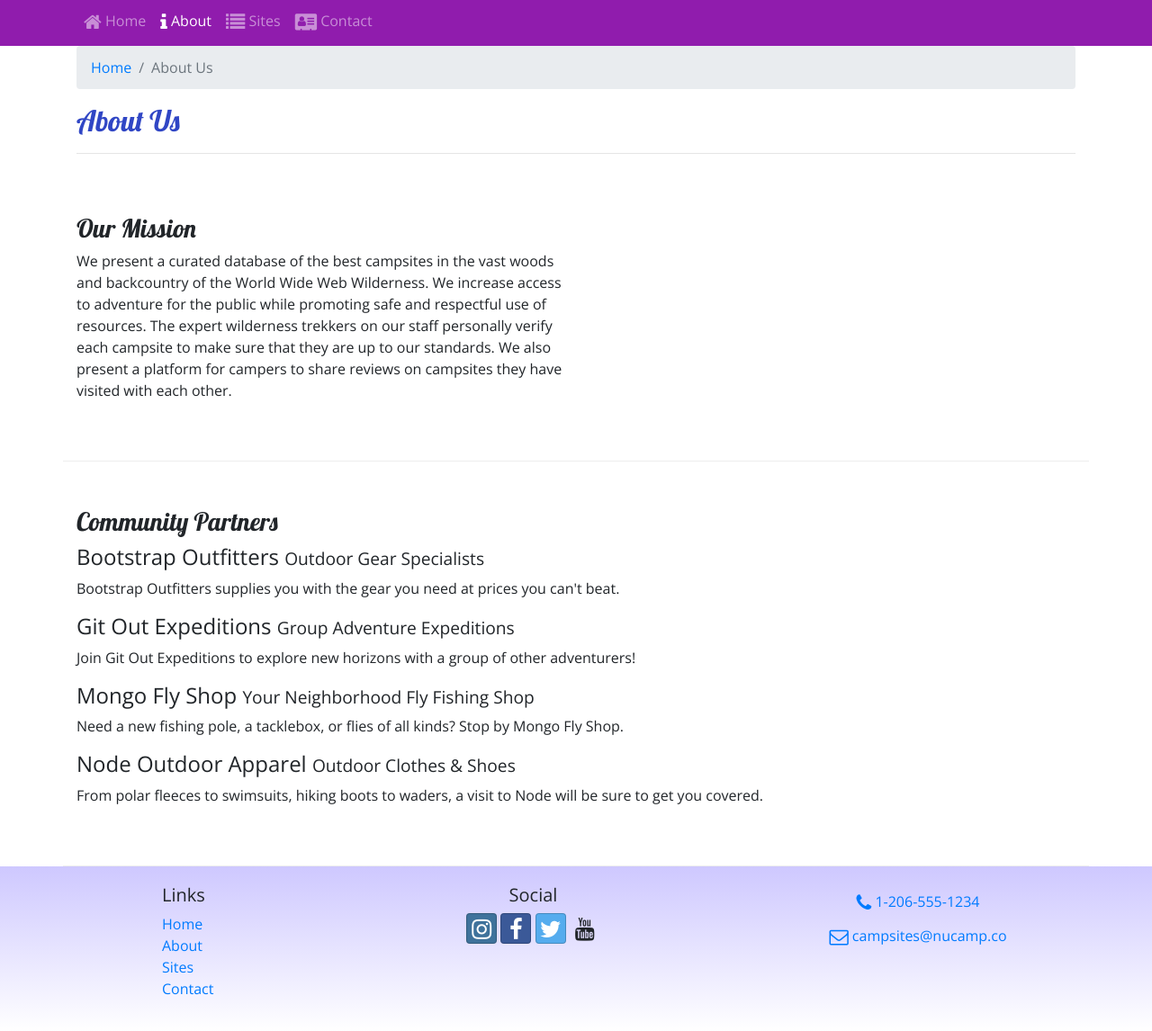
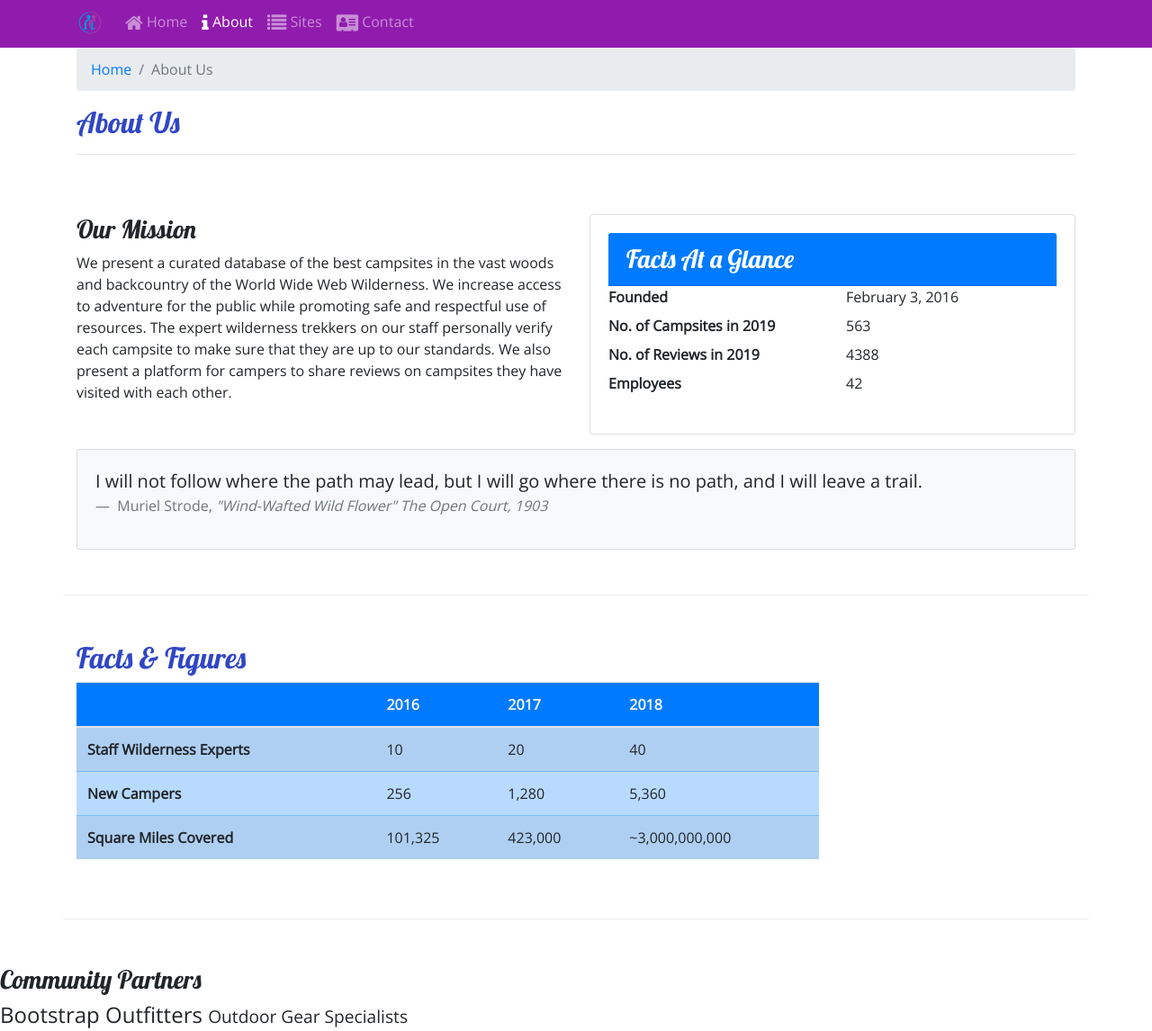
Before and after one commit to Alecazam95/nucamp-boostrap, a website: page aboutus.html in a window 1280 px wide. Shown: the part 167-1313 px from the top of the page at 90% size. Drawn offline with nearby package versions, Linux system fonts and the light colour scheme.

Commit message:
Images and Media

```diff
--- a/aboutus.html
+++ b/aboutus.html
@@ -29,6 +29,9 @@
     <header class="jumbotron jumbotron-fluid">
       <div class="container">
         <div class="row">
+          <div class="col-4 col-sm-3 col-md-2 align-self-center">
+            <a href="index.html"><img src="img/logo.png" class="img-fluid" /></a>
+          </div>
           <div class="col">
             <h1>NuCamp</h1>
             <h2>a better way to camp</h2>
@@ -39,8 +42,11 @@
 
     <nav class="navbar navbar-expand-sm navbar-dark sticky-top">
       <div class="container">
+        <a class="navbar-brand" href="index.html"
+          ><img src="img/logo.png" height="30" width="30"
+        /></a>
     <button
-          class="navbar-toggler ml-auto"
+      class="navbar-toggler"
       type="button"
       data-toggle="collapse"
       data-target="#nucampNavbar"
@@ -99,6 +105,81 @@
             reviews on campsites they have visited with each other.
           </p>
         </div>
+        <div class="col-sm-6">
+          <div class="card">
+            <div class="card-body">
+              <h3 class="card-header bg-primary text-white">
+                Facts At a Glance
+              </h3>
+              <dl class="row">
+                <dt class="col-6">Founded</dt>
+                <dd class="col-6">February 3, 2016</dd>
+                <dt class="col-6">No. of Campsites in 2019</dt>
+                <dd class="col-6">563</dd>
+                <dt class="col-6">No. of Reviews in 2019</dt>
+                <dd class="col-6">4388</dd>
+                <dt class="col-6">Employees</dt>
+                <dd class="col-6">42</dd>
+              </dl>
+            </div>
+          </div>
+        </div>
+        <div class="col">
+          <div class="card bg-light mt-3">
+            <blockquote class="blockquote card-body">
+              <p class="mb-0">
+                I will not follow where the path may lead, but I will go where
+                there is no path, and I will leave a trail.
+              </p>
+              <footer class="blockquote-footer">
+                Muriel Strode,
+                <cite title="Source Title"
+                  >"Wind-Wafted Wild Flower" The Open Court, 1903
+                </cite>
+              </footer>
+            </blockquote>
+          </div>
+        </div>
+      </div>
+
+        <div class="row row-content">
+            <div class="col-sm-9">
+              <h2>Facts &amp; Figures</h2>
+              <div class="table-responsive">
+                <table class="table table-striped">
+                  <thead>
+                    <tr class="bg-primary text-light">
+                      <th></th>
+                      <th>2016</th>
+                      <th>2017</th>
+                      <th>2018</th>
+                    </tr>
+                  </thead>
+                  <tbody class="table-primary">
+                    <tr>
+                      <th>Staff Wilderness Experts</th>
+                      <td>10</td>
+                      <td>20</td>
+                      <td>40</td>
+                    </tr>
+                    <tr>
+                      <th>New Campers</th>
+                      <td>256</td>
+                      <td>1,280</td>
+                      <td>5,360</td>
+                    </tr>
+                    <tr>
+                      <th>Square Miles Covered</th>
+                      <td>101,325</td>
+                      <td>423,000</td>
+                      <td>~3,000,000,000</td>
+                    </tr>
+                  </tbody>
+                </table>
+              </div>
+            </div>
+          </div>
+
       </div>
 
       <div class="row row-content">
@@ -140,7 +221,7 @@
       </div>
     </div>
 
-    <footer>
+    <footer class="site-footer">
       <div class="container">
         <div class="row">
           <div class="col-4 col-sm-2 offset-1">
--- a/css/styles.css
+++ b/css/styles.css
@@ -14,7 +14,7 @@ header h2 {
     color: #CEC8FF;
 }
 
-footer {
+.site-footer {
     background-image: linear-gradient(#CEC8FF, white);
     padding: 20px 0;
 }
```
Also changed, not shown: contactus.html (+8 -2 lines), index.html (+72 -17 lines), img/bootstrap-thumb.png (added), img/breadcrumb-trail-thumb.jpg (added), img/breadcrumb-trail.jpg (added), img/chrome-river-thumb.jpg (added), img/chrome-river.jpg (added), img/logo.png (added), img/react-lake-thumb.jpg (added), img/react-lake.jpg (added). Lines whose indentation alone changed are shown as unchanged.
